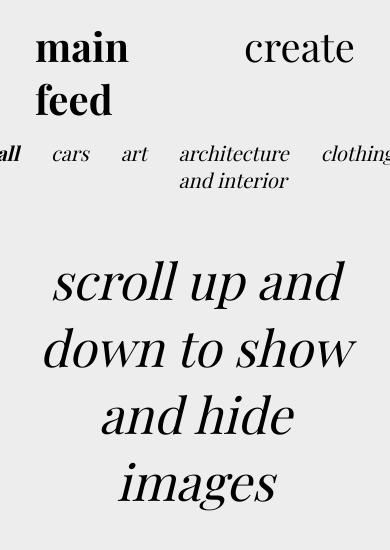
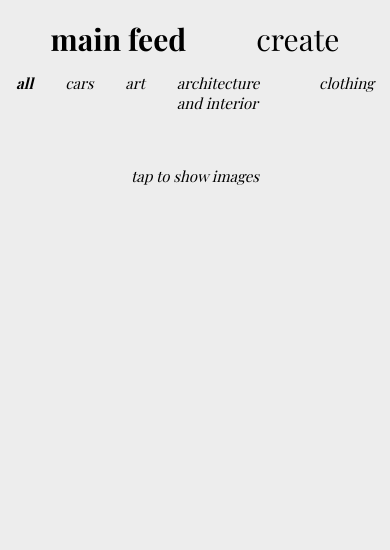
Before and after one commit to kristianvik/scrapbook, a plain HTML site: page index.html in a window 390 px wide. Drawn offline with nearby package versions, Linux system fonts and the light colour scheme; a web font is replaced by a local one.

Commit message:
fixed some mobile functionality

```diff
--- a/index.js
+++ b/index.js
@@ -195,6 +195,10 @@ $(document).ready(function() {
     let category = "all";
     let lastCategory = "#allBtn";
 
+    $('.pictures').click(function(){
+        spawnImage();
+    });
+
     //event listeners for category buttons:
     $('#allBtn').click(function(){ // all
       category = 'all';
@@ -275,13 +279,15 @@ $(document).ready(function() {
       }
     };
 
+
+
     controlsHelp(); // spawns information about controls
 
     // displays the controls for using the site when no image is showing
     function controlsHelp() {
       if (imgIndex <= 1) {
         if (screenWidth.matches){
-          $('#pic_container').html('<p id="instructions">scroll up and down to show and hide images</p>');
+          $('#pic_container').html('<p id="instructions">tap to show images</p>');
         $('#instructions').css("margin", "15% 0%");
         } else {
           $('#pic_container').html('<p id="instructions">use the arrow keys to show and hide images</p>');
--- a/style.css
+++ b/style.css
@@ -126,14 +126,14 @@ body {
     .navbar {
       background-color: #EDEDED;
       overflow: hidden;
-      font-size: 40px;
+      font-size: 30px;
       padding-top: 5px;
       display: flex;
       justify-content: center;
     }
 
     .catNavbar {
-      font-size: 20px;
+      font-size: 15px;
       display: flex;
       justify-content: center;
     }
@@ -150,7 +150,7 @@ body {
     #instructions {
       font-style: italic;
       text-align: center;
-      font-size: 50px;
+      font-size: 15px;
     }
 
     #txAddPics {
```
